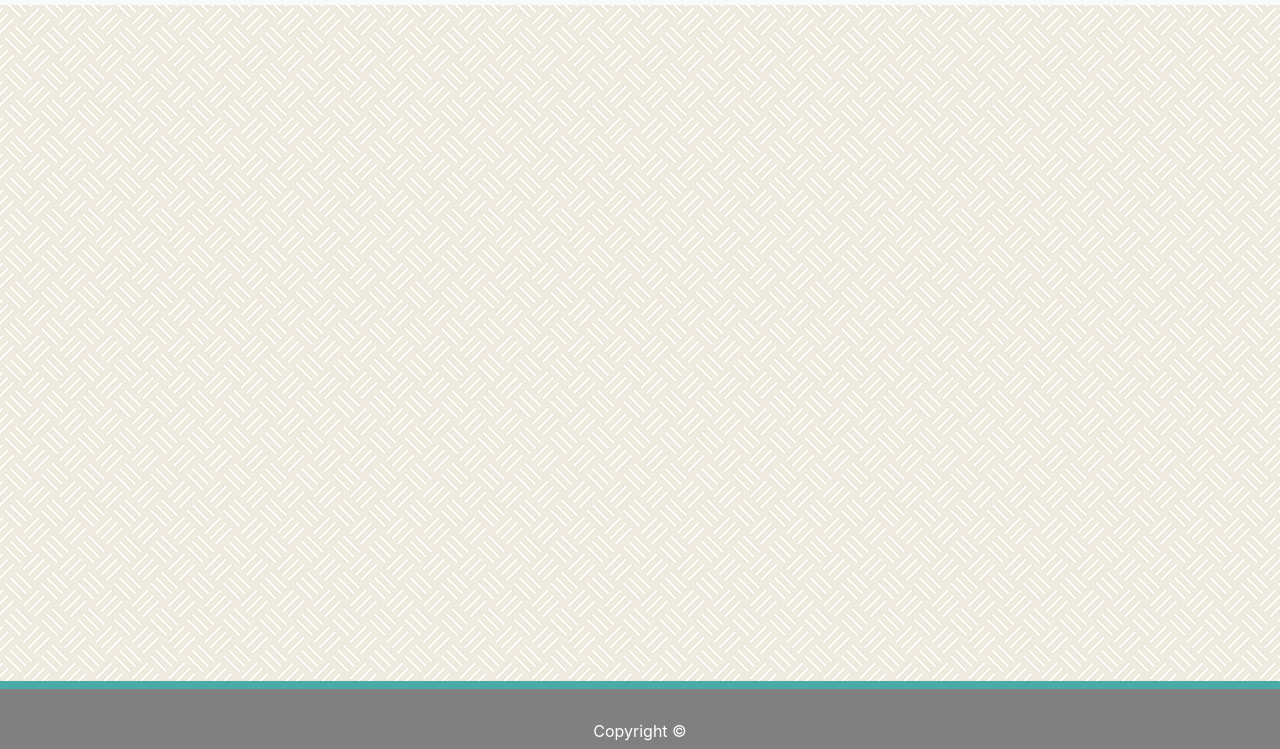
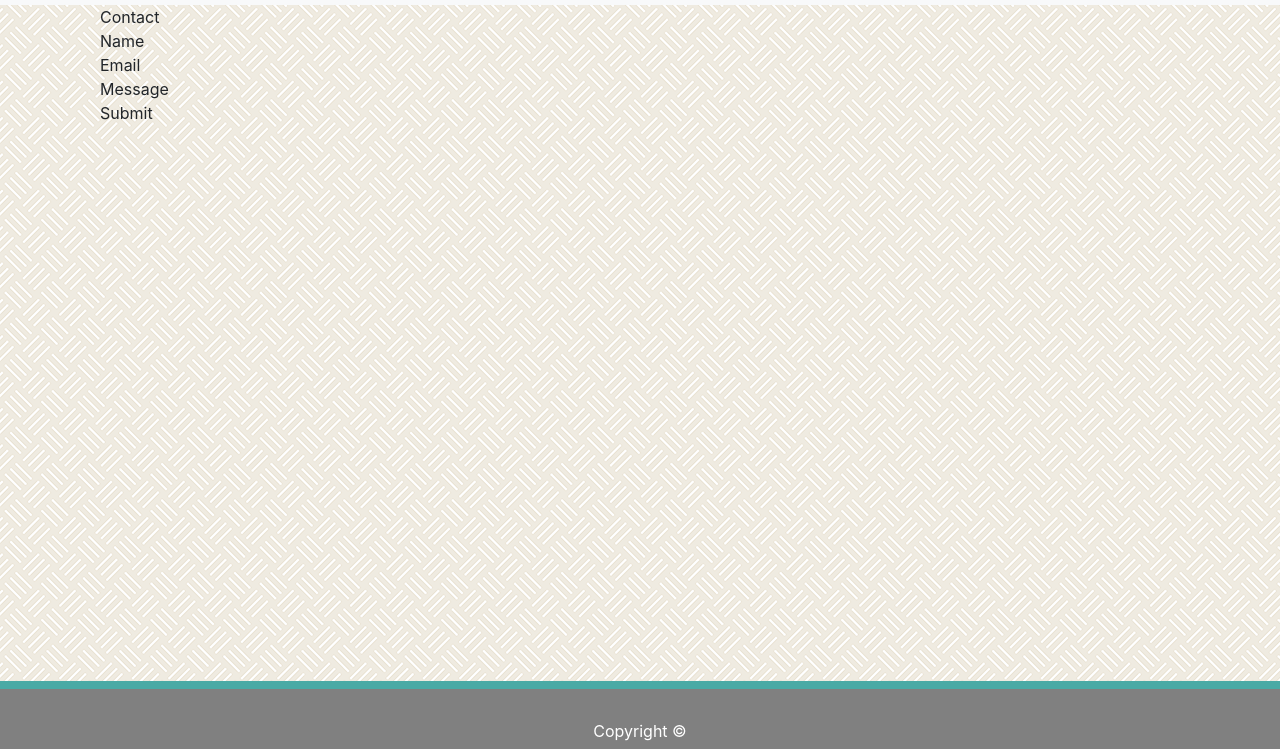
Before and after one commit to marie1881/Boostrap-portfolio, a plain HTML site: page contact.html in a window 1280 px wide. Shown: the part 51-800 px from the top of the page. Drawn offline with nearby package versions, Linux system fonts and the light colour scheme.

Commit message:
initial site files

```diff
--- a/contact.html
+++ b/contact.html
@@ -56,12 +56,27 @@ html {
   </header>
   <body>
 
+        <div class="container">
+                <div class="row1">
+                  <div class="col">Contact</div>
 
-    <!-- Optional JavaScript -->
-    <!-- jQuery first, then Popper.js, then Bootstrap JS -->
-    <script src="https://code.jquery.com/jquery-3.3.1.slim.min.js" integrity="sha384-q8i/X+965DzO0rT7abK41JStQIAqVgRVzpbzo5smXKp4YfRvH+8abtTE1Pi6jizo" crossorigin="anonymous"></script>
-    <script src="https://cdnjs.cloudflare.com/ajax/libs/popper.js/1.14.7/umd/popper.min.js" integrity="sha384-UO2eT0CpHqdSJQ6hJty5KVphtPhzWj9WO1clHTMGa3JDZwrnQq4sF86dIHNDz0W1" crossorigin="anonymous"></script>
-    <script src="https://stackpath.bootstrapcdn.com/bootstrap/4.3.1/js/bootstrap.min.js" integrity="sha384-JjSmVgyd0p3pXB1rRibZUAYoIIy6OrQ6VrjIEaFf/nJGzIxFDsf4x0xIM+B07jRM" crossorigin="anonymous"></script>
+                </div>
+                <div class="row2">
+                  <div class="col">Name</div>
+
+                  <div class="row3">
+                        <div class="col">Email</div>
+
+                        <div class="row4">
+                                <div class="col">Message</div>
+
+                                <div class="row5">
+                                        <div class="col">Submit</div>
+
+                </div>
+              </div>
+
+
   </body>
 
   <footer class="footer">
```
Also changed, not shown: portfolio.html (+21 -5 lines).
